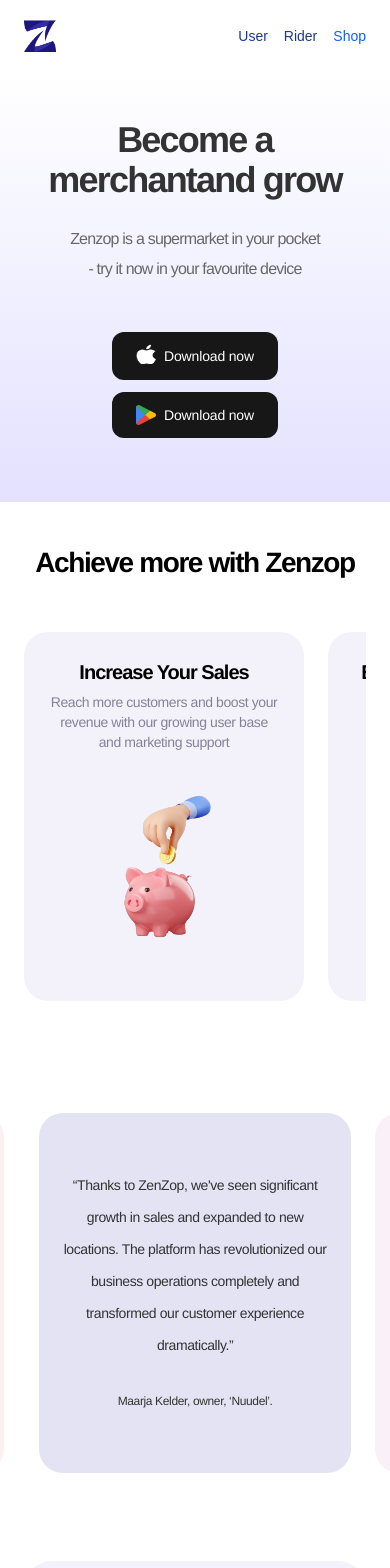
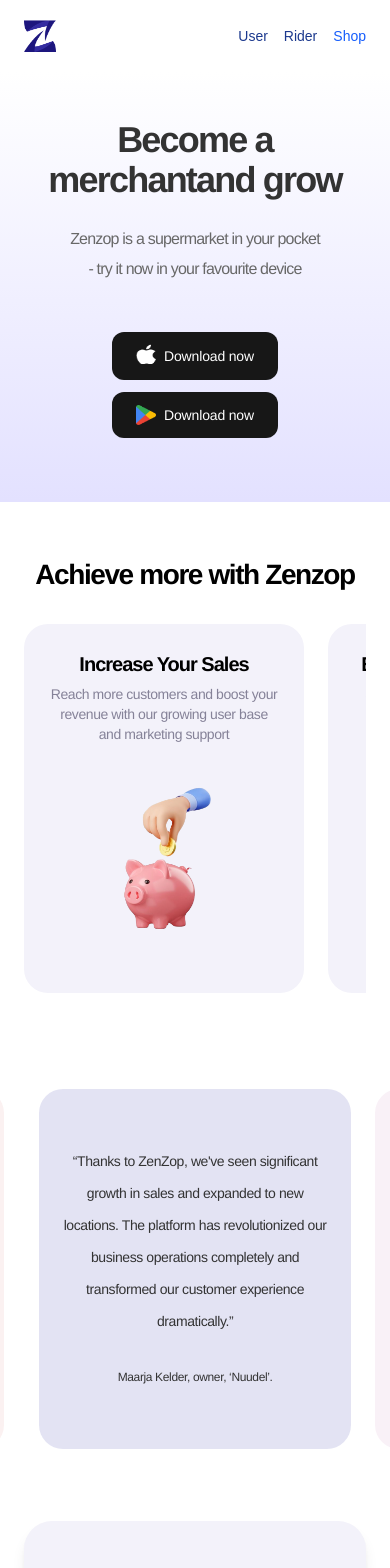
Before and after one commit to Chandan881/landingpage, a Next.js app: page /shop in a window 390 px wide. Shown: the top 1568 px of the page. Built offline with nearby package versions, Linux system fonts and the light colour scheme.

Commit message:
dehbfhewbfsddssefewfdsef

```diff
--- a/app/(routes)/rider/page.js
+++ b/app/(routes)/rider/page.js
@@ -206,7 +206,7 @@
 
       {/* ZenZop Rider Requirements Section */}
       <section id="rider-requirements" data-animate className="mt-6 xl:mt-16">
-        <Container className=" sm:py-6 xl:py-16">
+        <Container className="py:0 sm:py-6 xl:py-16">
           <div
             className={`text-center mb-12 transition-all duration-1000 ease-out transform ${
               visibleSections.has("rider-requirements")
--- a/app/(routes)/shop/page.js
+++ b/app/(routes)/shop/page.js
@@ -115,7 +115,7 @@
 
       {/* ZenZop Benefits Section */}
       <section id="shop-benefits" data-animate>
-        <Container className="py-0 lg:py-16 mt-8 lg:mt-30">
+        <Container className="py-0 lg:py-16 mt-16 lg:mt-30">
           <div
             className={`text-center mb-0 lg:mb-12 transition-all duration-1000 ease-out transform ${
               visibleSections.has("shop-benefits")
@@ -123,7 +123,7 @@
                 : "translate-y-16 opacity-0"
             }`}
           >
-            <h2 className="font-helvetica-neue font-[800] text-[28px] lg:text-[50px] leading-[58px] lg:leading-[80px] tracking-[-0.05em] text-center text-[#000000]">
+            <h2 className=" font-helvetica-neue font-[800] text-[28px] lg:text-[50px] leading-[18px] lg:leading-[80px] tracking-[-0.05em] text-center text-[#000000]">
               Achieve more with Zenzop
             </h2>
           </div>
@@ -201,7 +201,7 @@
       </section>
 
       {/* Testimonials Section */}
-      <section className="py-8 lg:py-26">
+      <section className="py-4 lg:py-26">
         <Container>
           {/* <div className="text-center mb-12">
             <h2 className="font-helvetica-neue font-[800] text-[50px] leading-[88px] tracking-[-0.05em] text-center text-[#000000] mb-4">
```
